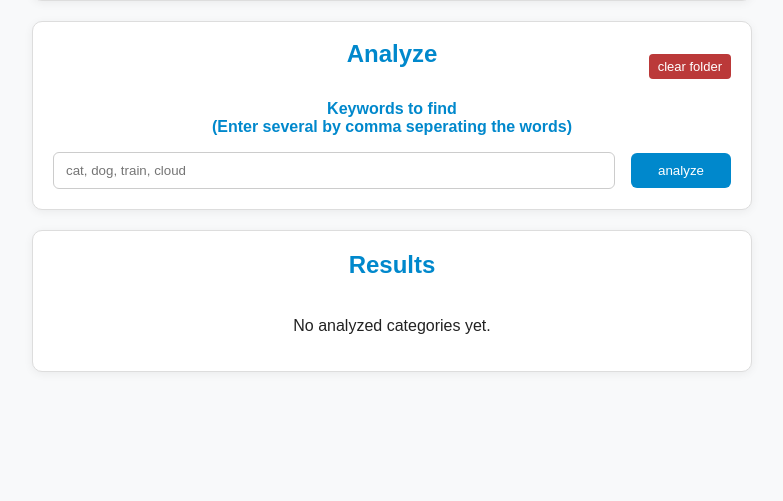
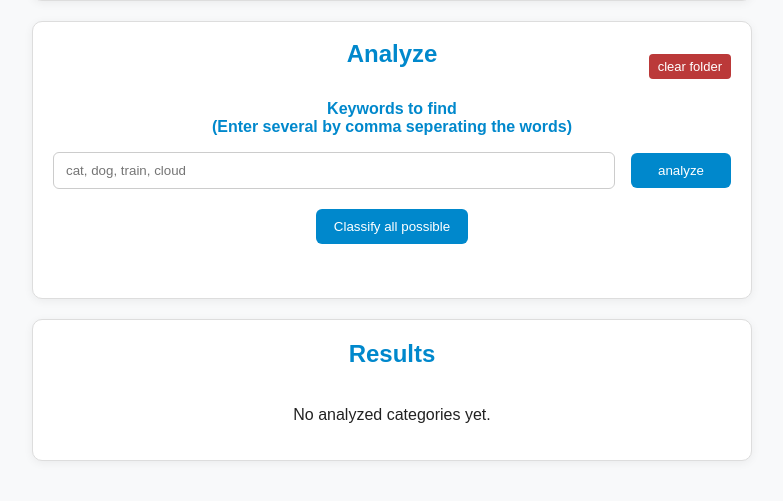
Before and after one commit to emilioano/Scrapalyzer, a Flask app: page / in a window 1280 px wide. Shown: the part 387-888 px from the top of the page, without its empty margins (248-1031 px from the left). Before the commit the page ends 759 px from the top, so only its background shows below. Run offline with Flask 3, Linux system fonts and the light colour scheme.

Commit message:
Functionality to identify all possible without entering keyword

```diff
--- a/app.py
+++ b/app.py
@@ -119,8 +119,8 @@ def run_analyze():
         keywords_to_analyze = request.form.get('keywords', '', type=str).split(',')
         # List comprehension using a for loop
         keywords_to_analyze = [keyword.strip() for keyword in keywords_to_analyze if keyword.strip()]
-        if not keywords_to_analyze:
-            raise ValueError('No keywords provided.')
+        #if not keywords_to_analyze:
+            #raise ValueError('No keywords provided.')
         # Call the image processor
         imageprocessor()
         # Call analyzer on the processed images
--- a/modules/analyzer/analyzer.py
+++ b/modules/analyzer/analyzer.py
@@ -91,13 +91,7 @@ class ImageAnalyzer:
         Returns:
             list: List of dictionaries with classification results.
         """
-        # Creating folders corresponding to keywords entered
-        #for keyword in keywords:
-        #    os.makedirs(analyzed_path+keyword, exist_ok=True)
-        #    print(f'Folder {analyzed_path}{keyword} exists or is now created!')
 
-        os.makedirs(nomatch_path, exist_ok=True)
-        print(f'Folder {nomatch_path} for no matched object exists or is now created!')
 
 
 
@@ -113,8 +107,15 @@ class ImageAnalyzer:
                 results.append(result)
 
                 if result.get("error") is None:
-                    label = result.get("label", "").lower()
+                    labelraw = result.get("label", "").lower()
+                    label = labelraw.replace(',',' -')
                     print(f'Identification done in in {filename}, object is identified as {label}!')
+
+
+                    if not keywords:
+                        keywords = [label.replace(',',' -')]
+                        nokeyword = True
+                        print(f'Keyword was empty, keyword is now {keywords}')
 
 
                     #Moving file to corresponding folder based on keyword.
@@ -122,7 +123,6 @@ class ImageAnalyzer:
                         fullpath=os.path.join(analyzed_path, keyword)
 
                         if keyword in label:
-
                             os.makedirs(analyzed_path+keyword, exist_ok=True)
                             print(f'Folder {analyzed_path}{keyword} exists or is now created!')
 
@@ -131,8 +131,13 @@ class ImageAnalyzer:
                         else:
                             print(f'Keyword {keyword} not found in the label: {label}')
 
+                    if nokeyword:
+                        keywords = []
+
         #Moving the files that are left to nomatch_path
         for filename in os.listdir(analysed_dir):
+            os.makedirs(nomatch_path, exist_ok=True)
+            print(f'Folder {nomatch_path} for no matched object exists or is now created!')
             shutil.move(os.path.join(analysed_dir, filename), os.path.join(nomatch_path, filename))
             print(f'No match for object based on keywords, moved {filename} to {nomatch_path}')
 
--- a/modules/utils/imageremover.py
+++ b/modules/utils/imageremover.py
@@ -1,4 +1,3 @@
-# For abstract classes
 import logging
 from abc import ABC, abstractmethod
 import os
@@ -39,7 +38,7 @@ class RecursiveCleaner(ImageRemover):
                         logger.info(f'** Dry run ** Removed folder {dirs[0]}')
                     else:
                         os.rmdir(dirs[0])
-                        logger.info(f'** Dry run ** Removed folder {dirs[0]}')
+                        logger.info(f'Removed folder {dirs[0]}')
                 except Exception as error:
                     logger.info(f'Unable to remove folder: {error}')
 
@@ -57,7 +56,7 @@ class FlatCleaner(ImageRemover):
                         logger.info(f'** Dry run** Removed {full_path}')
                     else:
                         os.remove(full_path)
-                        logger.info(f'** Dry run** Removed {full_path}')
+                        logger.info(f'Removed {full_path}')
             except Exception as error:
                 logger.error(f'Error when removing file: {error}')
 
--- a/modules/utils/imageutil.py
+++ b/modules/utils/imageutil.py
@@ -3,7 +3,6 @@ import logging
 
 # Libraries to handle files and images.
 import os
-import requests
 import cv2
 
 # Libraries in use in relation to Mask R-CNN.
@@ -32,7 +31,7 @@ os.makedirs(processed_folder, exist_ok=True)
 size = 512
 
 # Set the minimum object image pixel size that will be considered for further processing. Both width and height considered.
-min_size = 100
+min_size = 150
 
 def imageprocessor(id=None):
 
@@ -94,6 +93,9 @@ def imageprocessor(id=None):
                 else:
                     full_processed_path = processed_folder+id+'_'+'object_'+str(object_counter)+'_'+file
 
+
+
+
                 #Resize the image in case it's larger than predefined size in pixels
                 if object_width > size or object_height > size:
                     if object_width >= object_height:
@@ -108,7 +110,12 @@ def imageprocessor(id=None):
                 else:
                     object_resized=object_bgr
 
-                save = cv2.imwrite(full_processed_path,object_resized)
+                # Only save object images that are larger than the decided threshold
+                if object_resized.shape[0] > min_size and object_resized.shape[0] > min_size:
+                    save = cv2.imwrite(full_processed_path,object_resized)
+                else:
+                    logger.info(f'Object {object_counter}. Detected image with width or height smaller than {min_size} pixels. Not saving it.')
+                    continue
 
                 if save:
                     logger.info(f'Object {object_counter}. Image {full_processed_path} saved')
--- a/static/css/styles.css
+++ b/static/css/styles.css
@@ -204,4 +204,5 @@ h2 {
 		width: 100%;
 		max-width: none;
 	}
+
 }
--- a/templates/sections/analyze.html
+++ b/templates/sections/analyze.html
@@ -42,6 +42,22 @@
 			analyze
 		</button>
 	</form>
+	<div class="card_header">
+	<form
+		style="border: 0px"
+		id="analyze-all-form"
+		class="form_input"
+		action="{{ url_for('run_analyze') }}"
+		method="post">
+		<button
+			id="analyze_btn"
+			type="Submit"
+			class="submit_button"
+			type="submit">
+			Classify all possible
+		</button>
+	</form>
+	</div>
 </section>
 
 <script>
```
